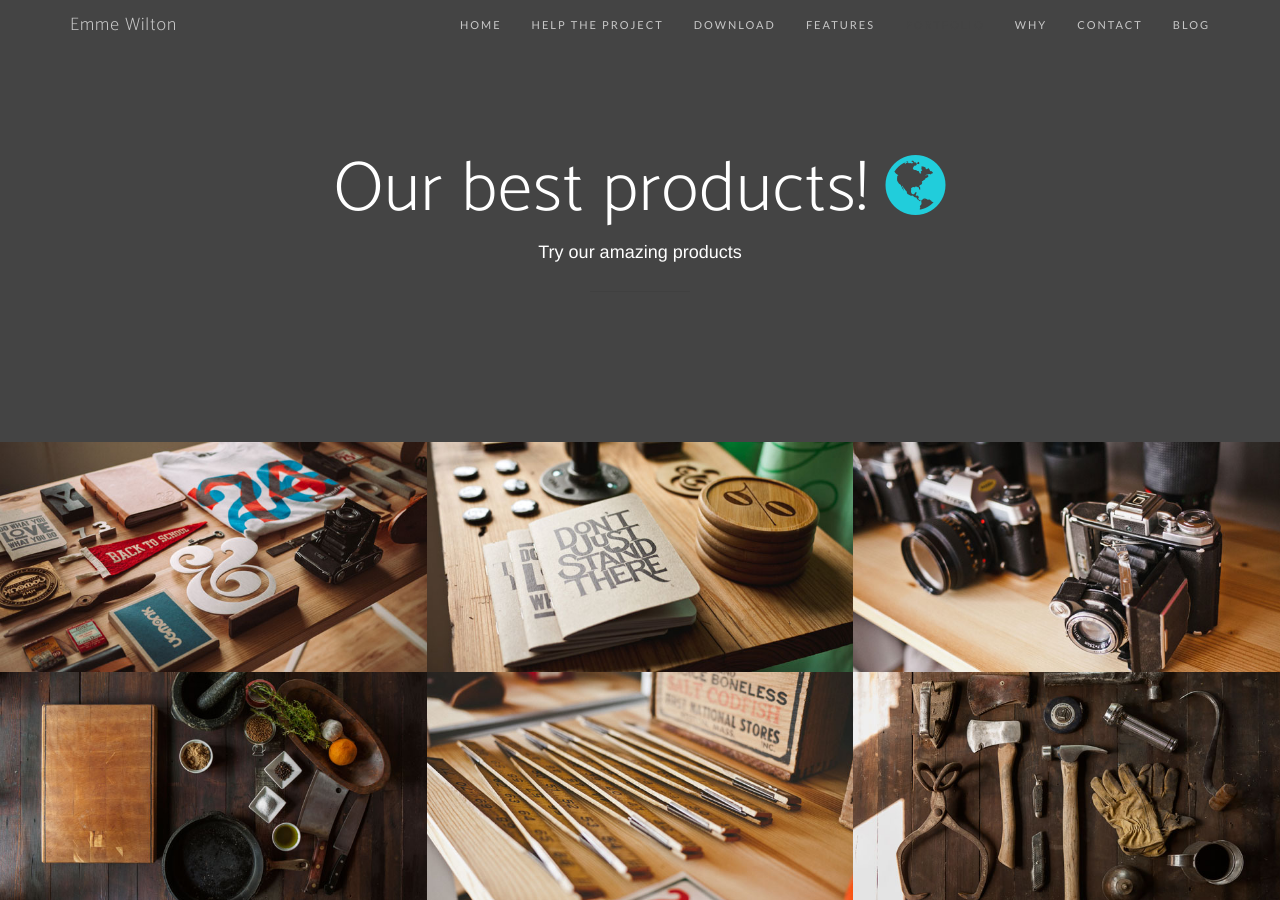
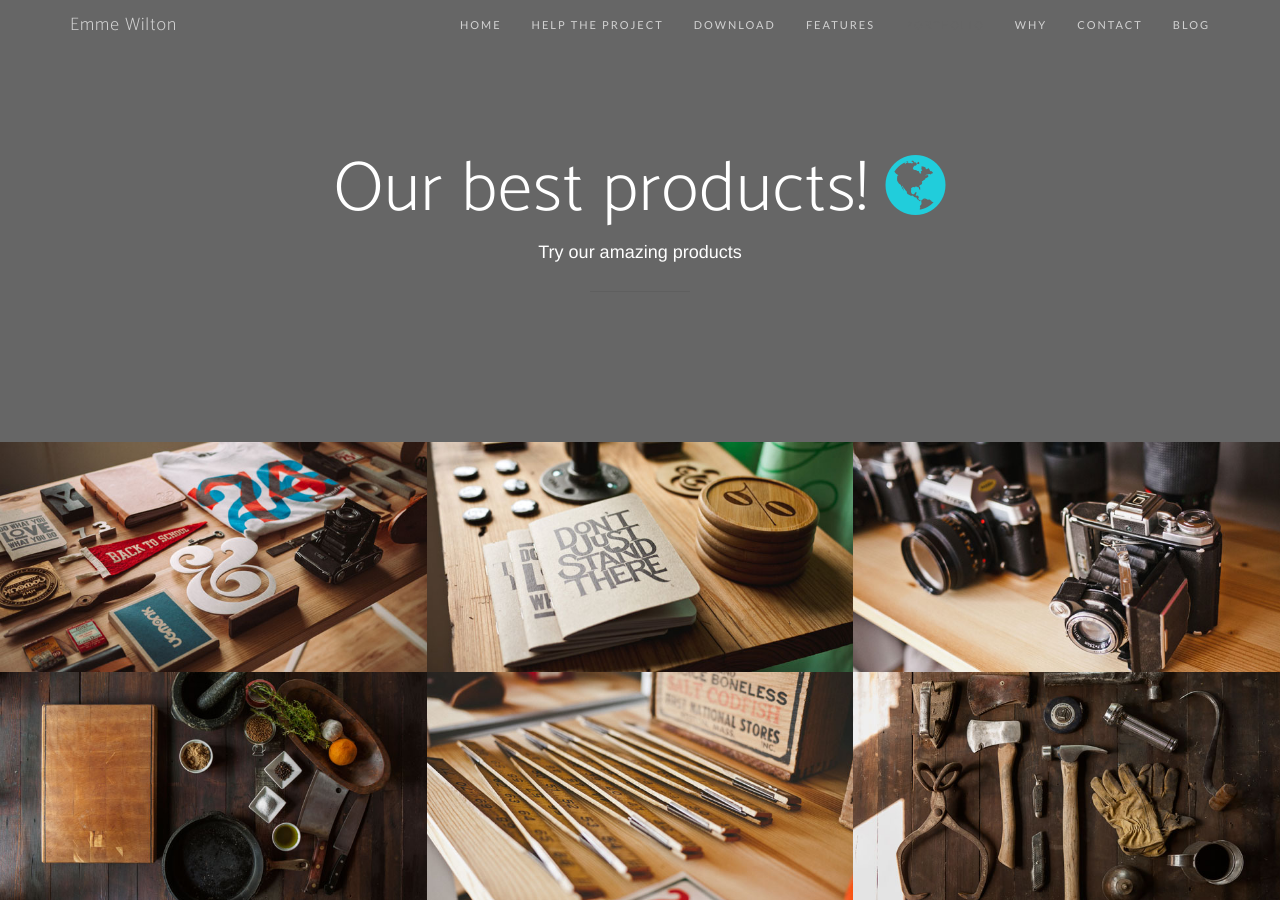
Before and after one commit to emmewilton/emmewilton.github.io, a Jekyll site: the page built from test.html, in a window 1280 px wide and 900 px high. Built offline with Jekyll 4.4.1, drawn with Linux system fonts in a browser that asks for light colours; nearby versions of some CDN libraries; some web fonts are replaced.

Commit message:
Colour tweak

```diff
--- a/css/main.scss
+++ b/css/main.scss
@@ -40,8 +40,8 @@ $head-primary: #014421 ;
 $head-secondary: #014421 ;
 //$theme-primary: #fdcc52 ;
 //$theme-secondary: #fdc539 ;
-$theme-primary: #444 ;
-$theme-secondary: #444 ;
+$theme-primary: #666 ;
+$theme-secondary: #666 ;
 $theme-dark: #222;
 
 // Import partials from `sass_dir` (defaults to `_sass`)
```
